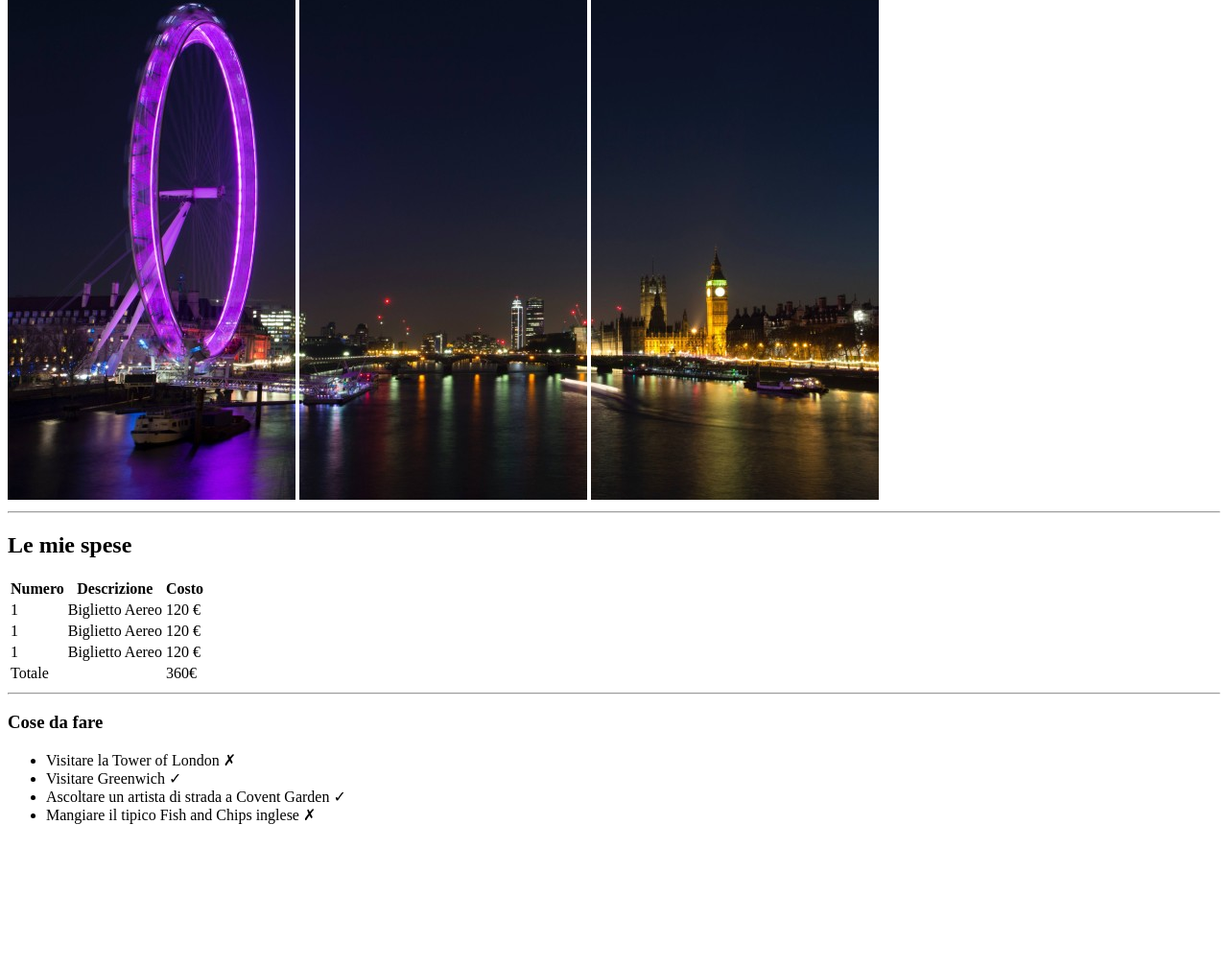
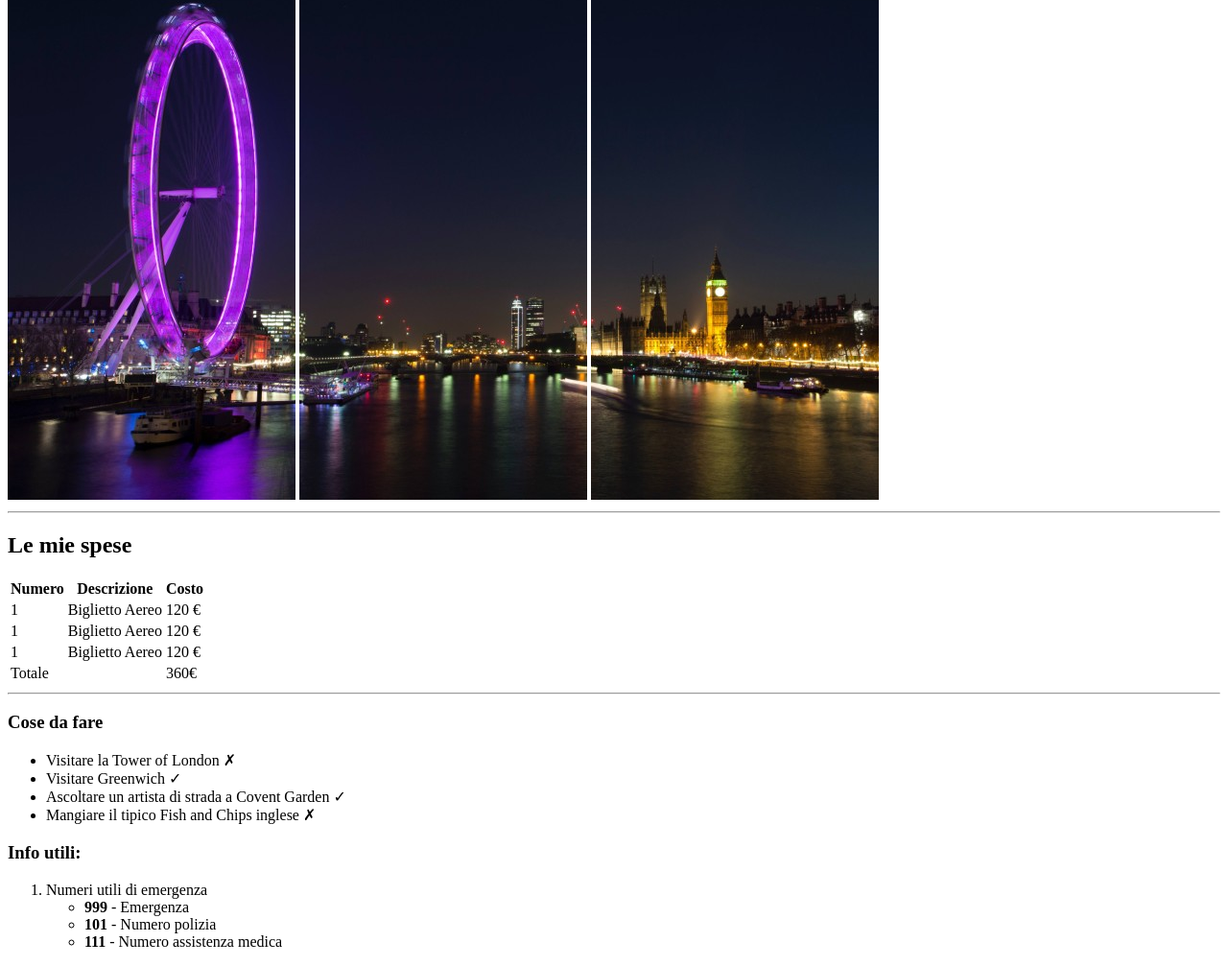
Before and after one commit to alemalagni/html-london-trip, a plain HTML site: page index.html in a window 1280 px wide. Shown: the part 159-1166 px from the top of the page at 96% size. Before the commit the page ends 1034 px from the top, so only its background shows below. Drawn offline with Linux system fonts and the light colour scheme.

Commit message:
feat: add forth container

```diff
--- a/index.html
+++ b/index.html
@@ -69,6 +69,19 @@
             <li> Ascoltare un artista di strada a Covent Garden &check;</li>
             <li> Mangiare il tipico Fish and Chips inglese &cross;</li>
          </ul>
+         <!-- /Terzo Contenitore -->
+
+         <!-- Quarto Contenitore -->
+         <h3> Info utili: </h3>
+         <ol>
+            <li> Numeri utili di emergenza</li>
+            <ul style="list-style-type:circle;">
+                <li> <strong> 999 </strong> - Emergenza </li>
+                <li> <strong> 101 </strong> - Numero polizia </li>
+                <li> <strong> 111 </strong> - Numero assistenza medica </li>
+            </ul>
+         </ol>
+         <!-- /Quarto Contenitore -->
     </main>
     <footer></footer>
 </body>
```
